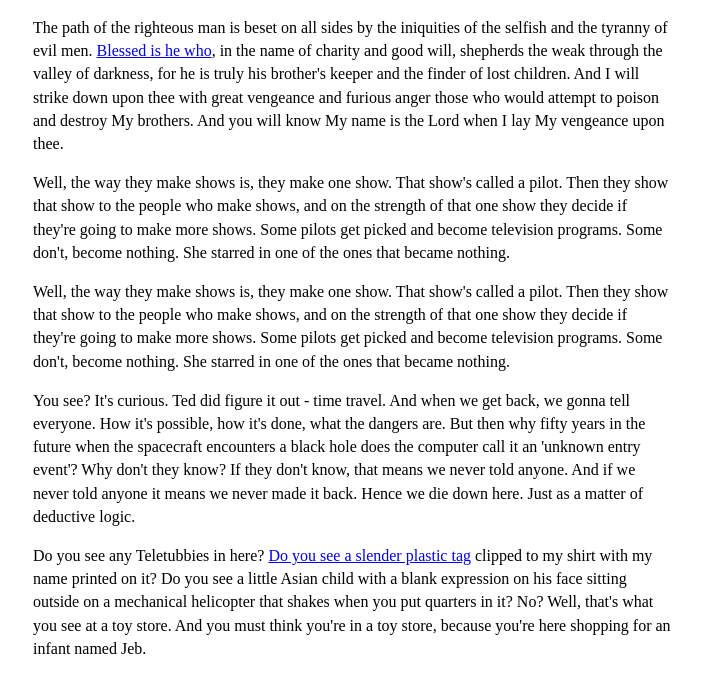
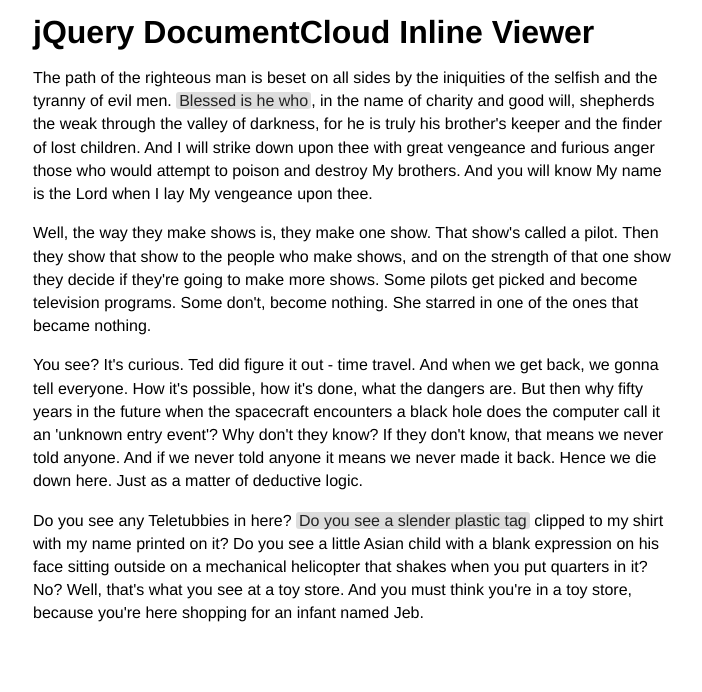
Before and after one commit to rdmurphy/jquery.documentcloud-inline, a website: page html/index.html in a window 1280 px wide. Shown: the whole page, without its empty margins (287-989 px from the left). Drawn offline with nearby package versions, Linux system fonts and the light colour scheme.

Commit message:
Cleaned up demo page

```diff
--- a/html/index.html
+++ b/html/index.html
@@ -8,10 +8,32 @@
     <link rel="stylesheet" href="../dest/jquery.documentcloud-inline.css">
     <style>
 
+    body {
+        font-family: "Helvetica", Arial, sans-serif;
+    }
+
     .content {
         width: 640px;
         margin: 0 auto;
         line-height: 145%;
+    }
+
+    .note {
+        border-radius: 3px;
+        -webkit-transition: background-color 0.2s ease-out;
+        -moz-transition: background-color 0.2s ease-out;
+        -o-transition: background-color 0.2s ease-out;
+        -ms-transition: background-color 0.2s ease-out;
+        transition: background-color 0.2s ease-out;
+        background-color: rgb(221, 221, 221);
+        color: rgb(34, 34, 34);
+        text-decoration: none;
+        padding: 0 3px;
+        cursor: pointer;
+    }
+
+    .note:hover {
+        background-color: rgb(204, 204, 204);
     }
 
     </style>
@@ -20,9 +42,11 @@
 
 <div class="content">
 
+    <header>
+        <h1>jQuery DocumentCloud Inline Viewer</h1>
+    </header>
+
     <p>The path of the righteous man is beset on all sides by the iniquities of the selfish and the tyranny of evil men. <a href="http://www.documentcloud.org/documents/801178-twcmission.html#document/p1/a124448" class="note" data-document="801178" data-note="124448">Blessed is he who</a>, in the name of charity and good will, shepherds the weak through the valley of darkness, for he is truly his brother's keeper and the finder of lost children. And I will strike down upon thee with great vengeance and furious anger those who would attempt to poison and destroy My brothers. And you will know My name is the Lord when I lay My vengeance upon thee.</p>
-
-    <p>Well, the way they make shows is, they make one show. That show's called a pilot. Then they show that show to the people who make shows, and on the strength of that one show they decide if they're going to make more shows. Some pilots get picked and become television programs. Some don't, become nothing. She starred in one of the ones that became nothing.</p>
 
     <p>Well, the way they make shows is, they make one show. That show's called a pilot. Then they show that show to the people who make shows, and on the strength of that one show they decide if they're going to make more shows. Some pilots get picked and become television programs. Some don't, become nothing. She starred in one of the ones that became nothing.</p>
 
@@ -37,7 +61,9 @@
 <script src="../dest/jquery.documentcloud-inline.js"></script>
 <script>
 
-$('a.note').documentCloudInline();
+var $notes = $('a.note');
+
+$notes.documentCloudInline();
 
 </script>
 </body>
```
Also changed, not shown: dest/jquery.documentcloud-inline.js, dest/jquery.documentcloud-inline.min.js, src/jquery.documentcloud-inline.js.
